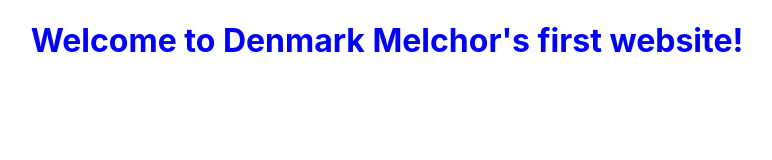
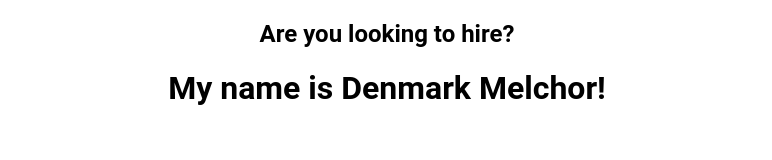
Before and after one commit to DenmarkMelchor/DenmarkMelchor.github.io, a plain HTML site: page index.html in a window 1280 px wide. Shown: the whole page, without its empty margins (253-1025 px from the left). Drawn offline with Linux system fonts and the light colour scheme.

Commit message:
changes to greeting text and styling

```diff
--- a/index.html
+++ b/index.html
@@ -7,6 +7,7 @@
         <link rel="stylesheet" href="styles.css">
     </head>
     <body>
-        <h1>Welcome to Denmark Melchor's first website!</h1>
+        <h2>Are you looking to hire?</h2>
+        <h1>My name is Denmark Melchor!</h1>
     </body>
 </html>
--- a/styles.css
+++ b/styles.css
@@ -1,5 +1,5 @@
-h1 {
-    color: blue;
+h1, h2 {
+    color: black;
     text-align: center;
-    font-family: -apple-system, BlinkMacSystemFont, 'Segoe UI', Roboto, Oxygen, Ubuntu, Cantarell, 'Open Sans', 'Helvetica Neue', sans-serif;
+    font-family: Roboto, Oxygen, -apple-system, BlinkMacSystemFont, 'Segoe UI', Ubuntu, Cantarell, 'Open Sans', 'Helvetica Neue', sans-serif;
 }
```
